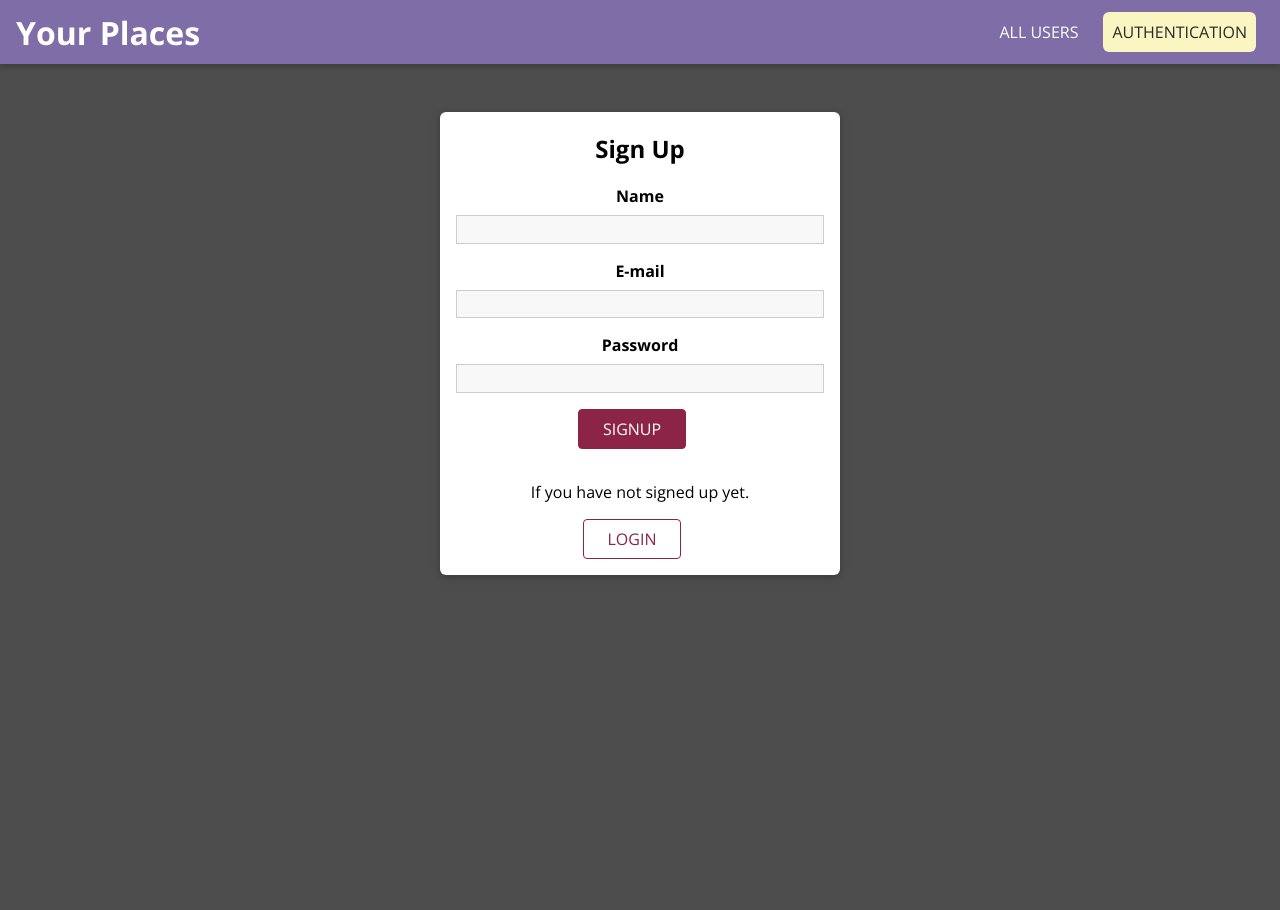
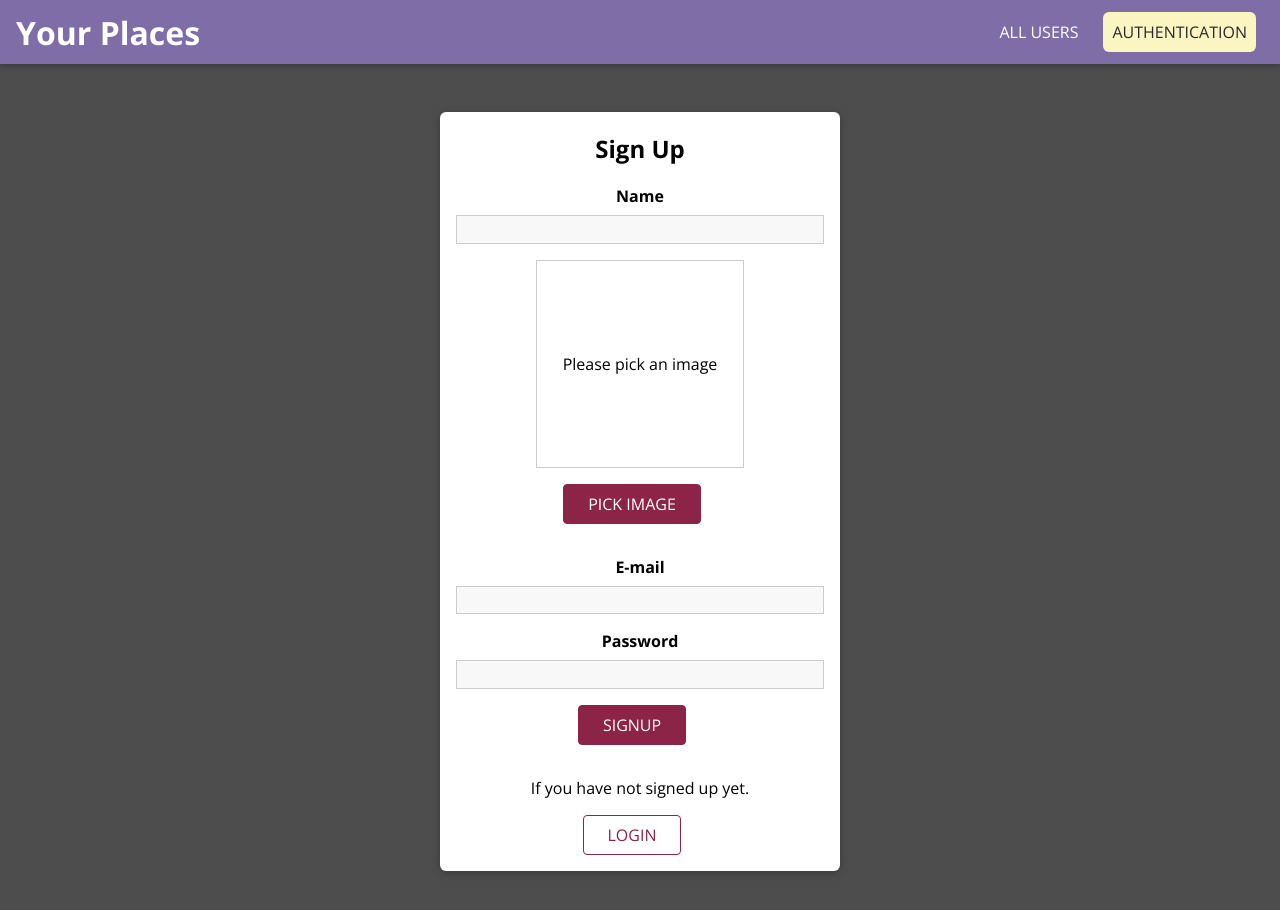
Before and after one commit to rezzankilic/travelGuide, a React (Create React App) app: page /auth in a window 1280 px wide. Both pictures are taken after a click on the button "SIGNUP". Shown: the top 910 px of the page. Before the commit the page ends 800 px from the top, so only its background shows below. Built offline with nearby package versions, Linux system fonts and the light colour scheme.

Commit message:
ImageUploadStates

```diff
--- /dev/null
+++ b/src/shared/components/ImageUpload.css
@@ -0,0 +1,23 @@
+.image-upload.center {
+    display: flex;
+    justify-content: center;
+    align-items: center;
+    flex-direction: column;
+  }
+
+  .image-upload__preview {
+    width: 13rem;
+    height: 13rem;
+    border: 1px solid #ccc;
+    display: flex;
+    justify-content: center;
+    align-items: center;
+    text-align: center;
+    margin-bottom: 1rem;
+  }
+
+  .image-upload__preview img {
+    width: 100%;
+    height: 100%;
+    object-fit: cover;
+  }
--- /dev/null
+++ b/src/shared/components/ImageUpload.js
@@ -0,0 +1,71 @@
+import React, { useRef, useState, useEffect } from 'react'
+
+import Button from './Button'
+import './ImageUpload.css'
+
+export default function ImageUpload(props) {
+    const [file, setFile] = useState();
+    const [previewUrl, setPreviewUrl] = useState();
+    const [isValid, setIsValid] = useState(false);
+
+    const filePickerRef = useRef();
+
+    useEffect(() => {
+        if(!file) {
+            return;
+        }
+        const fileReader = new FileReader();
+        fileReader.onload = () => {
+            setPreviewUrl(fileReader.result);
+        }
+        fileReader.readAsDataURL(file);
+
+    }, [file ])
+
+    const pickedHandler = (e) =>{
+        let pickedFile;
+        let fileIsValid = isValid;
+       if (e.target.files && e.target.files.length === 1) {
+            pickedFile = e.target.files[0];
+            setFile(pickedFile);
+            setIsValid(true);
+            fileIsValid = true;
+       } else {
+            setIsValid(false);
+            fileIsValid(false);
+       }
+       props.onInput(props.id, pickedFile, fileIsValid);
+
+    }
+
+    const pickImageHandler = () => {
+        filePickerRef.current.click();
+
+    }
+  return (
+
+
+    <div className='form-control'>
+        <input
+            id={props.id}
+            ref = {filePickerRef}
+            style={{display: 'none'}}
+            type='file'
+            accept='.jpg,.png,.jpeg'
+            onChange={pickedHandler}
+        />
+        <div className={`image-upload ${ props.center && 'center' }`}>
+            <div className="image-upload__preview">
+                {previewUrl && <img src={previewUrl} alt="Preview" />}
+                {!previewUrl && <p> Please pick an image </p>}
+            </div>
+            <Button type="button" onClick={pickImageHandler}>PICK IMAGE</Button>
+
+        </div>
+        {!isValid && <p> {props.errorText} </p>}
+
+    </div>
+
+
+  )
+}
--- a/src/user/pages/Auth.js
+++ b/src/user/pages/Auth.js
@@ -5,6 +5,7 @@
 import { useForm } from '../../shared/hooks/form-hook';
 import ErrorModal from '../../shared/ErrorModal';
 import LoadingSpinner from '../../shared/LoadingSpinner';
+import ImageUpload from '../../shared/components/ImageUpload';
 
 
 
@@ -40,6 +41,9 @@
 
   const authSubmitHandler = async (e) => {
     e.preventDefault();
+
+    console.log(formState.inputs);
+
     if(isLoginMode){
 
       try{
@@ -88,6 +92,7 @@
                 {
                     ...formState.inputs,
                     name: undefined,
+                    image: undefined
                 },
                 formState.inputs.email.isValid && formState.inputs.password.isValid
             );
@@ -96,7 +101,11 @@
                 ...formState.inputs,
                 name:{
                     value: '',
-                    isValid: false,
+                    isValid: false
+                },
+                image:{
+                    value: null,
+                    isValid: false
                 }
             }, false)
 
@@ -129,6 +138,8 @@
               onInput={inputHandler}
               />
           }
+
+          {!isLoading && !isLoginMode && <ImageUpload center id="image" onInput={inputHandler}/>}
               <Input
                   element="input"
                   id="email"
```
